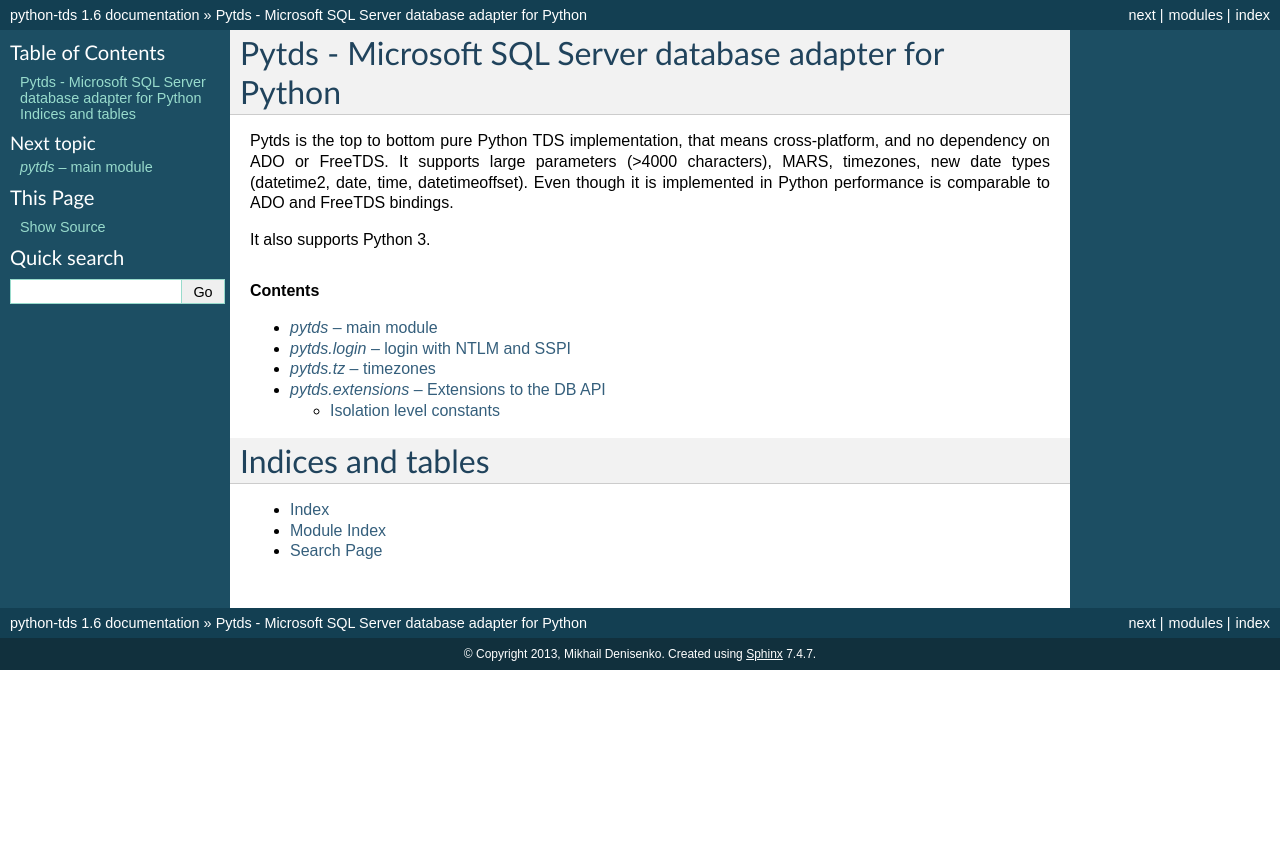
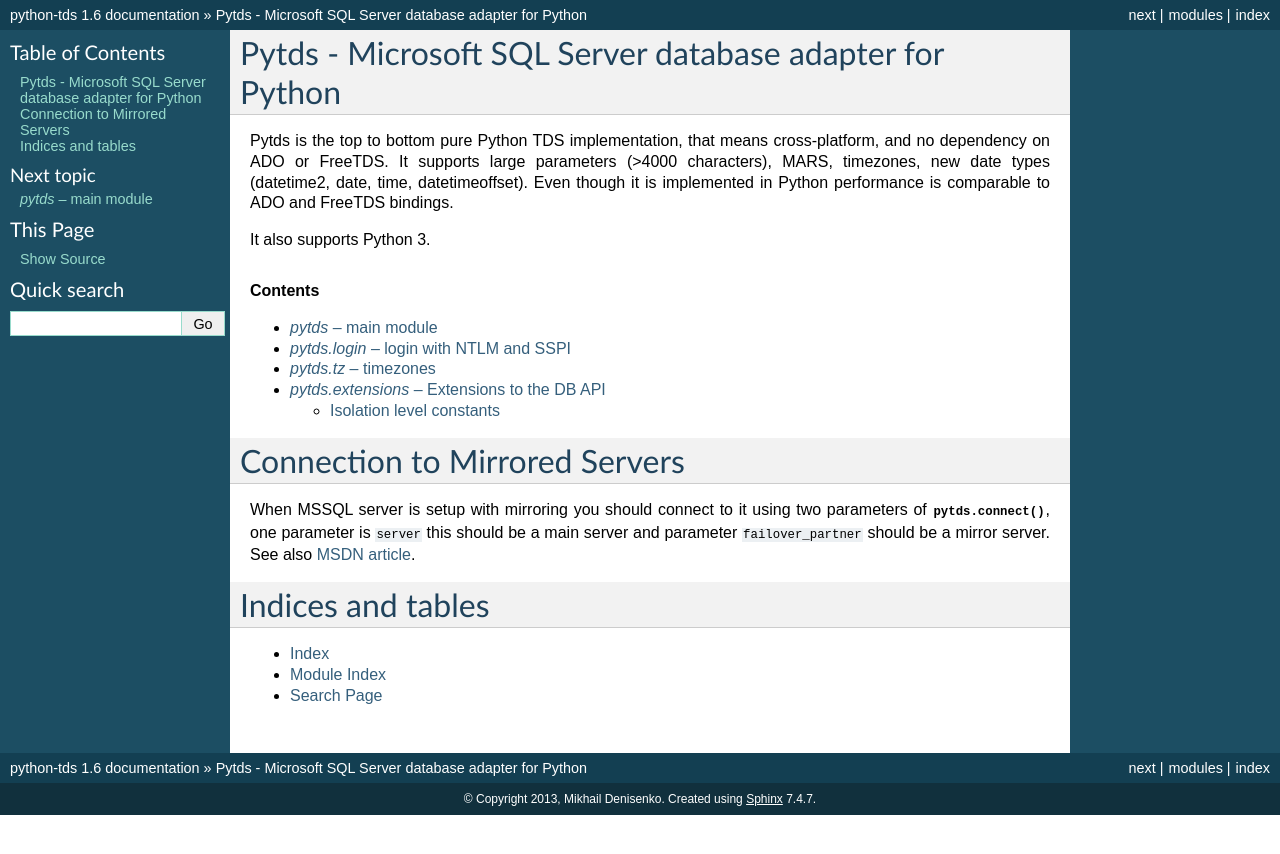
Before and after one commit to denisenkom/pytds, a Sphinx documentation site: the page built from docs/index.rst, in a window 1280 px wide. Shown: the top 854 px of the page. Built offline with Sphinx 7.4.7, drawn with Linux system fonts in a browser that asks for light colours.

Commit message:
Added documentation about connecting to mirrored servers.

```diff
--- a/docs/index.rst
+++ b/docs/index.rst
@@ -20,6 +20,13 @@
     pytds
     extensions
 
+Connection to Mirrored Servers
+==============================
+
+When MSSQL server is setup with mirroring you should connect to it using two parameters of :func:`pytds.connect`, one parameter is ``server``
+this should be a main server and parameter ``failover_partner`` should be a mirror server.
+See also `MSDN article <http://msdn.microsoft.com/en-us/library/ms175484.aspx>`_.
+
 Indices and tables
 ==================
 
```
